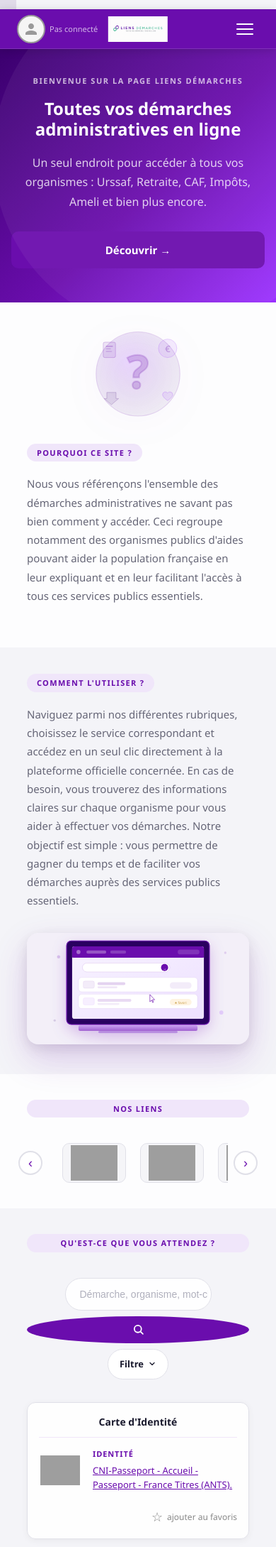
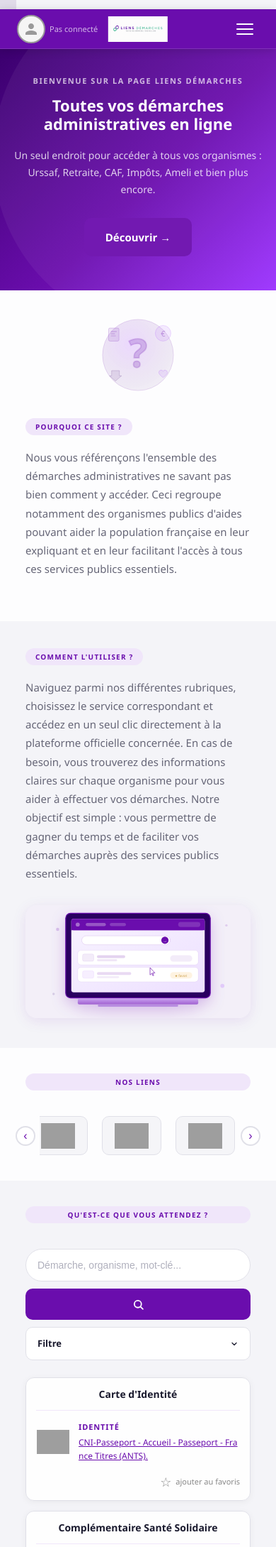
Before and after one commit to Azzbob/Site-d-marche-V3-h-bergement, a PHP site: page /site-liens-d-marche-v2-main/ in a window 390 px wide. Shown: the part 952-3131 px from the top of the page at 71% size. Run offline with PHP 8.4, Linux system fonts and the light colour scheme; data comes from the database, SQL or seed files in the repository; grey boxes are pictures that could not be loaded.

Commit message:
Refactor responsive styles for various breakpoints

```diff
--- a/index.css
+++ b/index.css
@@ -532,7 +532,12 @@ a   { color: inherit; text-decoration: none; }
 }
 
 
-/* ── RESPONSIVE ── */
+
+/* ══════════════════════════════════════════
+   RESPONSIVE — Tablette & Mobile
+══════════════════════════════════════════ */
+
+/* Tablette 900px */
 @media (max-width: 900px) {
   .hero__inner,
   .container--two-col {
@@ -543,22 +548,107 @@ a   { color: inherit; text-decoration: none; }
   .container--reverse { direction: ltr; }
 }
 
-@media (max-width: 640px) {
-  .hero { padding: 48px 24px 56px; }
-  .hero__title { font-size: 26px; }
+/* Mobile 768px */
+@media (max-width: 768px) {
+  /* Hero */
+  .hero { padding: 48px 20px 60px; text-align: center; }
+  .hero__eyebrow { margin-bottom: 12px; }
+  .hero__title { font-size: clamp(24px, 6vw, 32px); }
+  .hero__sub { margin: 0 auto 28px; font-size: 15px; }
+  .hero__visual { display: none; }
+  .btn--lg { font-size: 15px; padding: 13px 28px; }
+
+  /* Sections */
   .section { padding: 48px 16px; }
+  .section__label { font-size: 10px; }
 
-  .offre-card {
+  /* Why icon */
+  .why__icon { width: 130px; height: 130px; }
+
+  /* Carrousel */
+  .carousel-wrapper { padding: 0 10px; gap: 6px; }
+  .carousel__item { width: 100px; height: 64px; padding: 8px; }
+  .carousel__btn { width: 32px; height: 32px; font-size: 18px; }
+
+  /* Barre de recherche */
+  .search-bar {
     flex-direction: column;
-    align-items: flex-start;
-    gap: 14px;
+    align-items: stretch;
+    gap: 10px;
+    max-width: 100%;
+    margin-bottom: 24px;
   }
-  .offre-card__url { max-width: 100%; }
+  .search-bar__input-wrap { padding: 4px 4px 4px 16px; }
+  .search-bar__btn {
+    width: 100%;
+    border-radius: 10px;
+    height: 44px;
+  }
+  .filter-dropdown { width: 100%; }
+  .filter-dropdown__btn {
+    width: 100%;
+    justify-content: space-between;
+    border-radius: 10px;
+    padding: 12px 16px;
+  }
+  .filter-dropdown__panel {
+    right: 0;
+    left: 0;
+    width: 100%;
+    position: relative;
+    top: 4px;
+    border-radius: 10px;
+  }
 
-  .search-bar { flex-direction: column; }
-  .search-bar__btn { width: 100%; }
+  /* Cards liens */
+  .offres { max-width: 100%; gap: 14px; }
+  .lien-card { padding: 14px 16px; }
+  .lien-card__body {
+    flex-wrap: wrap;
+    gap: 10px;
+  }
+  .lien-card__left { gap: 12px; }
+  .lien-card__logo { width: 48px; height: 34px; }
+  .lien-card__url { max-width: 200px; font-size: 12px; }
+  .lien-card__fav { font-size: 11px; }
 }
 
+/* Petit mobile 480px */
+@media (max-width: 480px) {
+  /* Hero */
+  .hero { padding: 36px 14px 48px; }
+  .hero__title { font-size: 22px; }
+  .hero__sub { font-size: 14px; }
+
+  /* Sections */
+  .section { padding: 36px 12px; }
+  .why__icon { width: 110px; height: 110px; }
+
+  /* Carrousel */
+  .carousel__item { width: 84px; height: 55px; padding: 6px; }
+  .carousel__item img { max-height: 36px; }
+  .carousel__btn { width: 28px; height: 28px; font-size: 16px; }
+
+  /* Cards liens */
+  .lien-card { padding: 12px 14px; }
+  .lien-card__body { flex-direction: column; align-items: flex-start; gap: 12px; }
+  .lien-card__left { width: 100%; }
+  .lien-card__url { max-width: 100%; white-space: normal; word-break: break-all; }
+  .lien-card__fav { align-self: flex-end; }
+
+  /* Dropdown filtre */
+  .filter-dropdown__option { padding: 10px 8px; font-size: 14px; }
+}
+
+/* Très petit (360px) */
+@media (max-width: 380px) {
+  .hero__title { font-size: 20px; }
+  .hero { padding: 28px 12px 40px; }
+  .section { padding: 28px 10px; }
+  .carousel__item { width: 76px; height: 50px; }
+}
+
+/* Reduced motion */
 @media (prefers-reduced-motion: reduce) {
   *, *::before, *::after {
     transition-duration: 0s !important;
@@ -566,76 +656,3 @@ a   { color: inherit; text-decoration: none; }
   }
   html { scroll-behavior: auto; }
 }
-
-/* ══════════════════════════════════════════
-   STYLES SVG INLINE (icônes et illustrations)
-══════════════════════════════════════════ */
-
-/* Icône "Pourquoi ce site" */
-.why__icon {
-  width: 180px;
-  height: 180px;
-  filter: drop-shadow(0 12px 28px rgba(106,13,173,0.18));
-  transition: transform .4s ease, filter .4s ease;
-  animation: floatIcon 7s ease-in-out infinite;
-}
-.why__icon:hover {
-  filter: drop-shadow(0 20px 40px rgba(106,13,173,0.32));
-  transform: scale(1.06) rotate(-2deg);
-}
-
-/* Illustration "Comment l'utiliser" */
-.how__img {
-  width: 100%;
-  border-radius: 16px;
-  box-shadow:
-    0 20px 50px rgba(106,13,173,0.18),
-    0 6px 18px rgba(0,0,0,0.10);
-  transition: transform .4s ease, box-shadow .4s ease;
-}
-.how__img:hover {
-  transform: scale(1.02) translateY(-4px);
-  box-shadow:
-    0 30px 70px rgba(106,13,173,0.26),
-    0 10px 28px rgba(0,0,0,0.14);
-}
-
-@keyframes floatIcon {
-  0%, 100% { transform: translateY(0); }
-  50%       { transform: translateY(-10px); }
-}
-
-/* ── RESPONSIVE MOBILE ── */
-@media (max-width: 900px) {
-  .hero__inner,
-  .container--two-col { grid-template-columns: 1fr; gap: 32px; }
-  .hero__visual { display: none; }
-  .container--reverse { direction: ltr; }
-}
-@media (max-width: 768px) {
-  .hero { padding: 48px 20px 60px; text-align: center; }
-  .hero__sub { margin: 0 auto 28px; }
-  .btn--lg { font-size: 15px; padding: 12px 24px; width: 100%; justify-content: center; }
-  .section { padding: 48px 16px; }
-  .why__icon { width: 130px; height: 130px; }
-  .carousel-wrapper { padding: 0 12px; gap: 8px; }
-  .carousel__item { width: 110px; height: 65px; }
-  .carousel__btn { width: 34px; height: 34px; font-size: 18px; }
-  .search-bar { flex-wrap: wrap; gap: 8px; max-width: 100%; }
-  .offres { max-width: 100%; }
-  .lien-card { padding: 16px; }
-  .lien-card__url { max-width: 160px; }
-}
-@media (max-width: 480px) {
-  .hero { padding: 36px 16px 48px; }
-  .hero__title { font-size: 24px; }
-  .section { padding: 36px 14px; }
-  .carousel__item { width: 90px; height: 56px; padding: 8px; }
-  .lien-card__body { flex-direction: column; align-items: flex-start; }
-  .lien-card__fav { align-self: flex-end; }
-  .lien-card__url { max-width: 100%; white-space: normal; }
-}
-@media (prefers-reduced-motion: reduce) {
-  *, *::before, *::after { transition-duration: 0s !important; animation-duration: 0s !important; }
-  html { scroll-behavior: auto; }
-}
```
